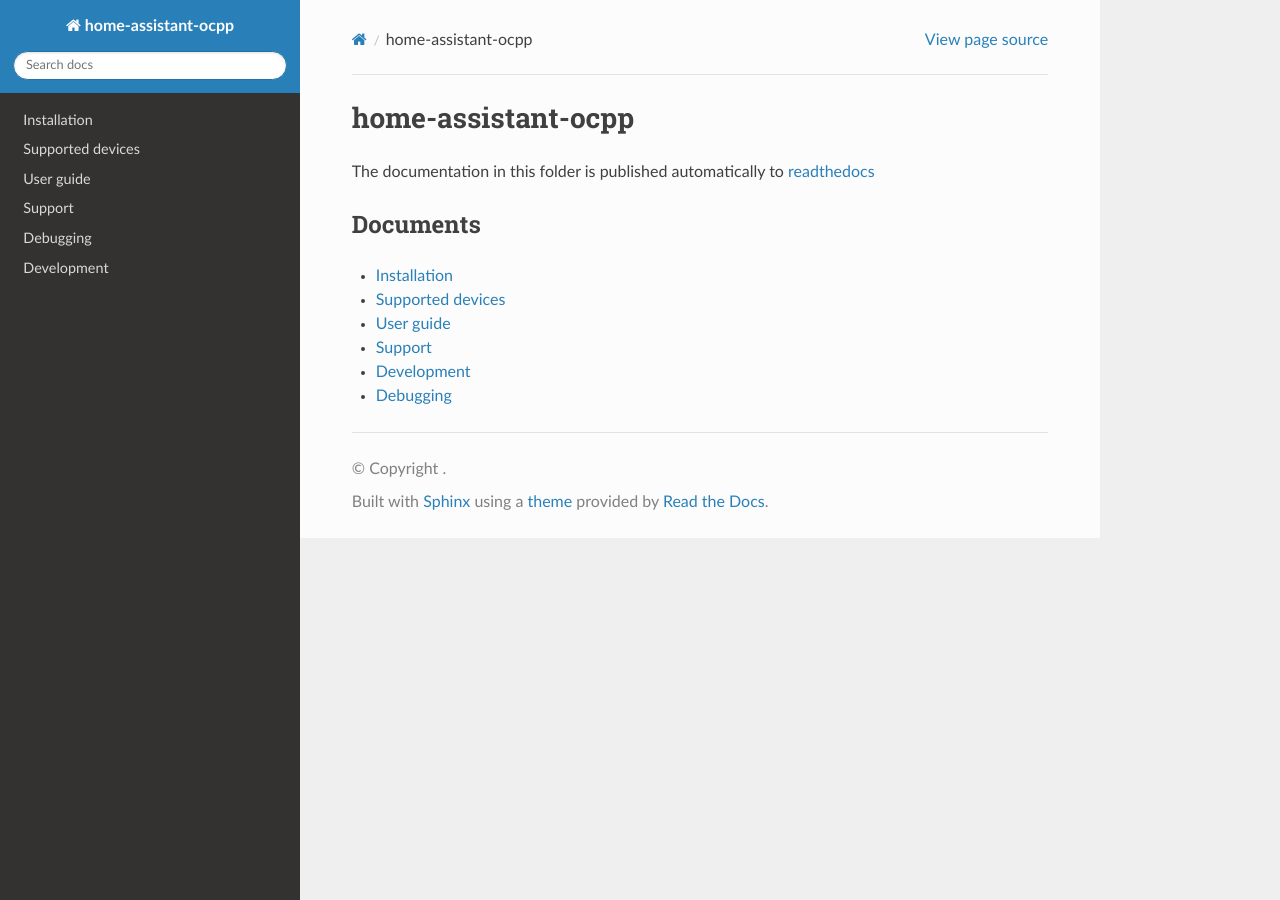
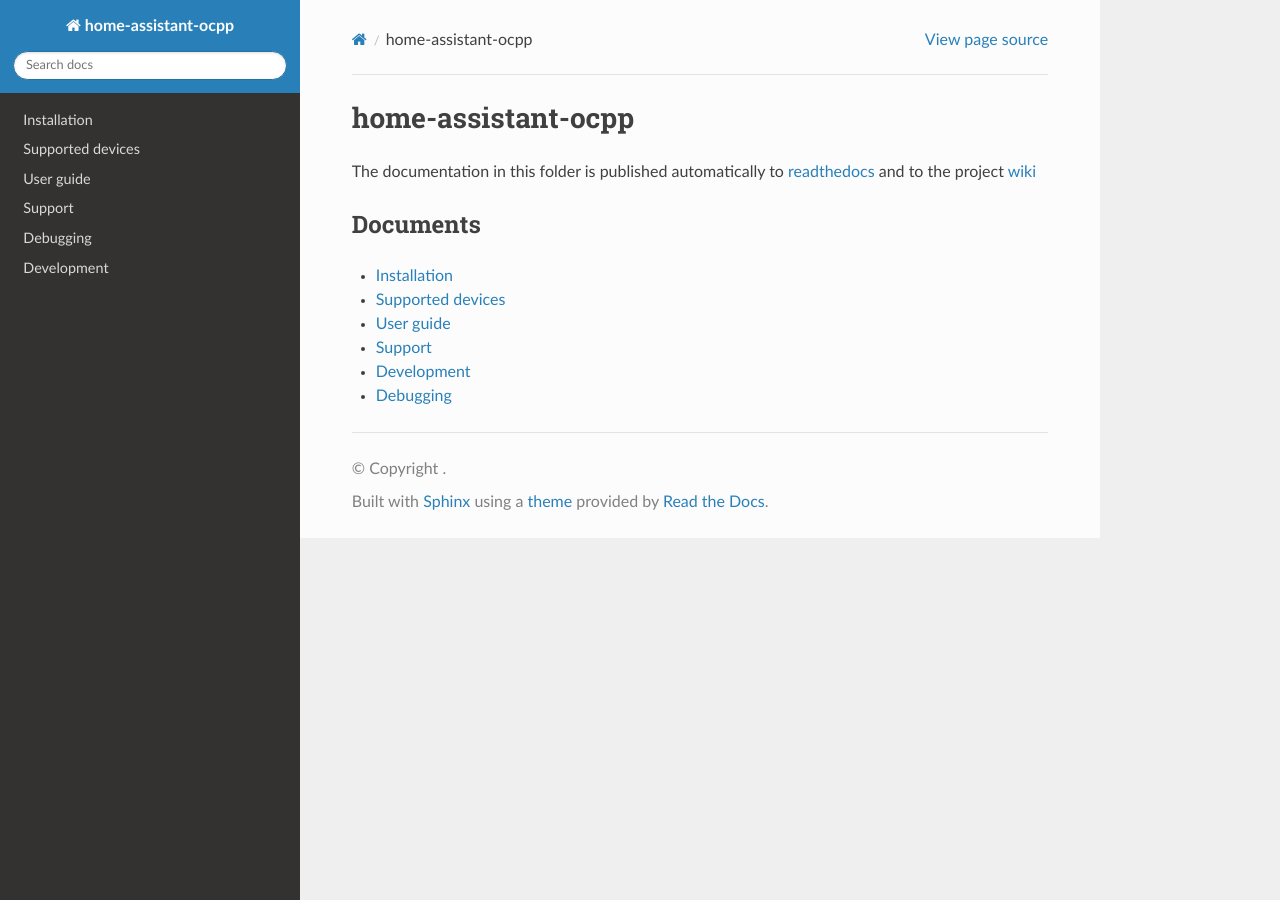
Before and after one commit to lbbrhzn/ocpp, a Sphinx documentation site: the page built from docs/README.md, in a window 1280 px wide. Built offline with Sphinx 7.4.7 and the Read the Docs theme 2.0.0, drawn with Linux system fonts in a browser that asks for light colours.

Commit message:
Update README.md

```diff
--- a/docs/README.md
+++ b/docs/README.md
@@ -2,6 +2,7 @@ home-assistant-ocpp
 ===================
 
 The documentation in this folder is published automatically to [readthedocs](https://home-assistant-ocpp.readthedocs.io)
+and to the project [wiki](https://github.com/lbbrhzn/ocpp/wiki)
 
 Documents
 ---------
```
